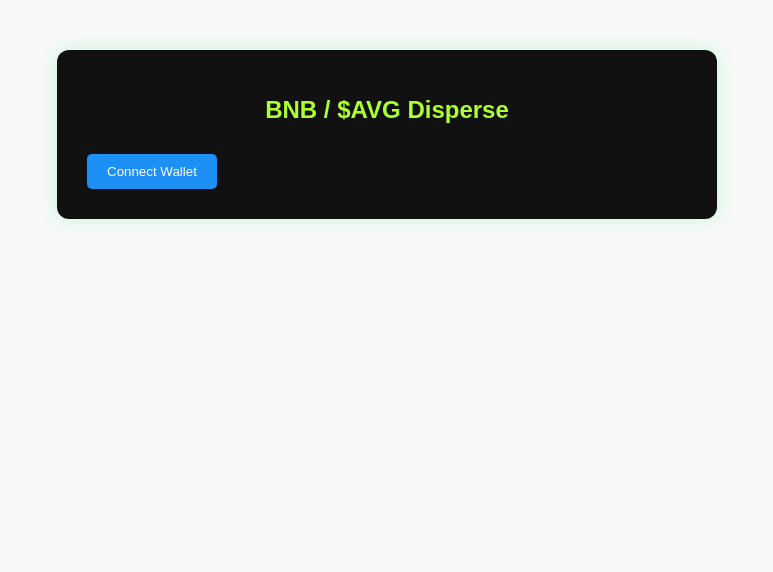
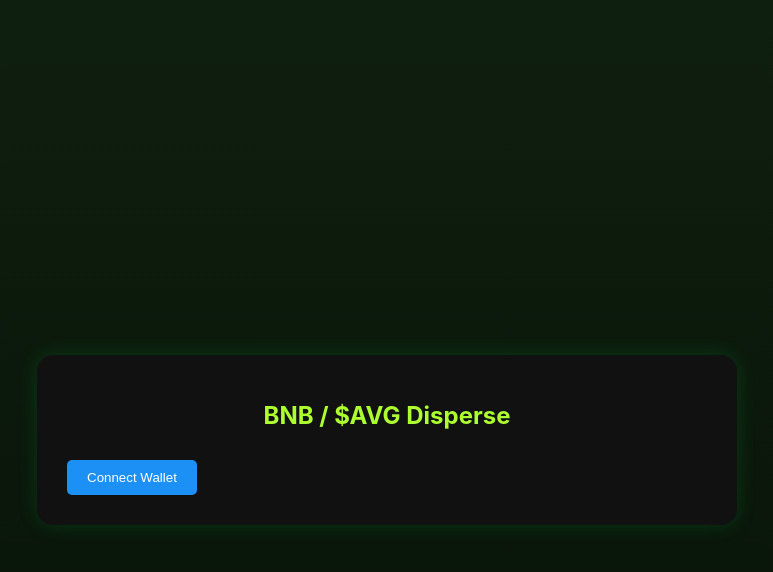
Before and after one commit to Ak3ww/testnetdisperse, a Next.js app: page / in a window 1280 px wide. Shown: the top 572 px of the page, without its empty margins (253-1026 px from the left). Built offline with nearby package versions, Linux system fonts and the light colour scheme.

Commit message:
Update DisperseUI.module.css

```diff
--- a/styles/DisperseUI.module.css
+++ b/styles/DisperseUI.module.css
@@ -1,27 +1,37 @@
+.fullPage {
+  min-height: 100vh;
+  background: linear-gradient(to bottom, #0f1f0f, #061107);
+  padding: 40px 20px;
+  display: flex;
+  align-items: center;
+  justify-content: center;
+  font-family: 'Inter', sans-serif;
+}
+
 .container {
-  max-width: 600px;
-  margin: auto;
+  max-width: 640px;
+  width: 100%;
   background: #111;
   padding: 30px;
-  border-radius: 12px;
-  margin-top: 50px;
+  border-radius: 16px;
+  box-shadow: 0 0 20px rgba(0, 255, 100, 0.15);
   color: #e0ffe4;
-  box-shadow: 0 0 20px rgba(0, 255, 100, 0.2);
 }
 
 .title {
   font-size: 24px;
   color: #adff2f;
+  text-align: center;
   margin-bottom: 20px;
-  text-align: center;
 }
 
-.select, .textarea {
+.select,
+.textarea {
   width: 100%;
   padding: 12px;
-  margin-top: 10px;
+  margin-top: 12px;
   font-size: 16px;
-  background: #222;
+  background: #1c1c1c;
   color: #fff;
   border: 1px solid #4caf50;
   border-radius: 8px;
@@ -29,7 +39,7 @@
 }
 
 .preview {
-  margin: 10px 0;
+  margin: 10px 0 16px;
   font-size: 14px;
   color: #adff2f;
 }
@@ -40,8 +50,16 @@
   margin-bottom: 10px;
 }
 
+.disconnect {
+  font-size: 13px;
+  color: #ff7f7f;
+  cursor: pointer;
+  margin-left: 12px;
+  text-decoration: underline;
+}
+
 .txinfo {
-  margin-top: 12px;
+  margin-top: 14px;
   font-size: 14px;
   color: #90ee90;
 }
```
